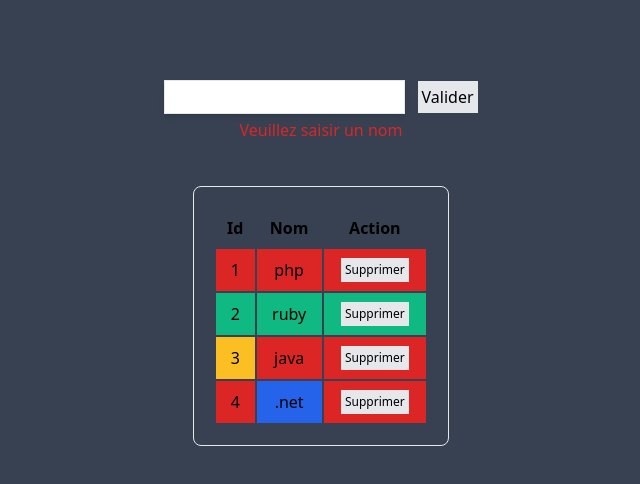
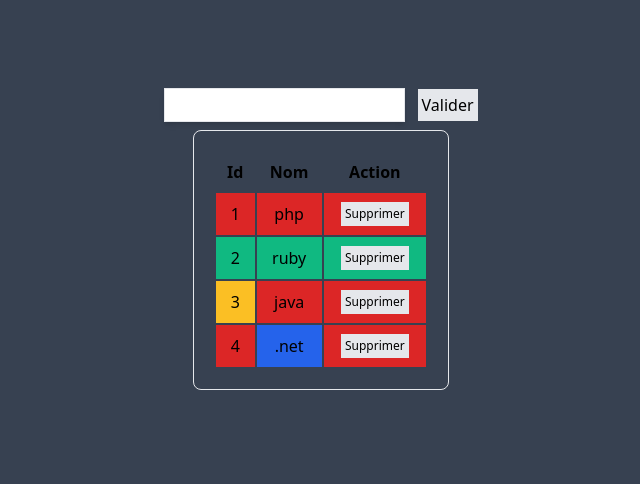
Before and after one commit to kiadimalala/jquery-selector, a plain HTML site: page index.html in a window 1280 px wide. Both pictures are taken after a click on the button "Valider". Shown: the whole page, without its empty margins (319-959 px from the left). Drawn offline with nearby package versions, Linux system fonts and the light colour scheme.

Commit message:
Update index.html

```diff
--- a/index.html
+++ b/index.html
@@ -13,12 +13,12 @@
   <body>
 
     <div class='main h-screen flex flex-col p-20 items-center bg-gray-700  '>
-      <div class='form'>
+      <div class='form m-2'>
         <input class=" p-1 border shadow-md focus:outline-none" type="text">
         <button id="submit" class="bg-gray-200 ml-2 p-1 focus:outline-none">Valider</button>
       </div>
-      <div id="table__container w-full">
-        <table class="table my-10 w-64 border-separate border rounded-lg p-5  ">
+      <div id="table__container">
+        <table class="table w-64 border-separate border rounded-lg p-5  ">
           <thead>
             <th class="p-2">Id</th>
             <th class="p-2">Nom</th>
@@ -74,8 +74,13 @@
 
         if (nom === '') {
           let _err = $('.form')
-          let _errTemplate = '<p class="err text-red-600 text-center m-1">Veuillez saisir un nom</p>'
-          _err.append(_errTemplate)
+          let _errTemplate = '<p class="err text-red-500 text-center m-2">Veuillez saisir un nom</p>'
+          if ($('.err').length === 0) {
+            _err.append(_errTemplate)
+            setTimeout(function(){
+              $('.err').remove()
+            },2000)
+          }
 
         } else {
           let _tbody = $('tbody')
@@ -92,8 +97,8 @@
       //Delete cell lines
       $(document).on('click', '.delete', function () {
         $(this).parents()[1].remove();
+        let _id = $('tbody').children().length - 1
       })
-
     })
   </script>
 
```
